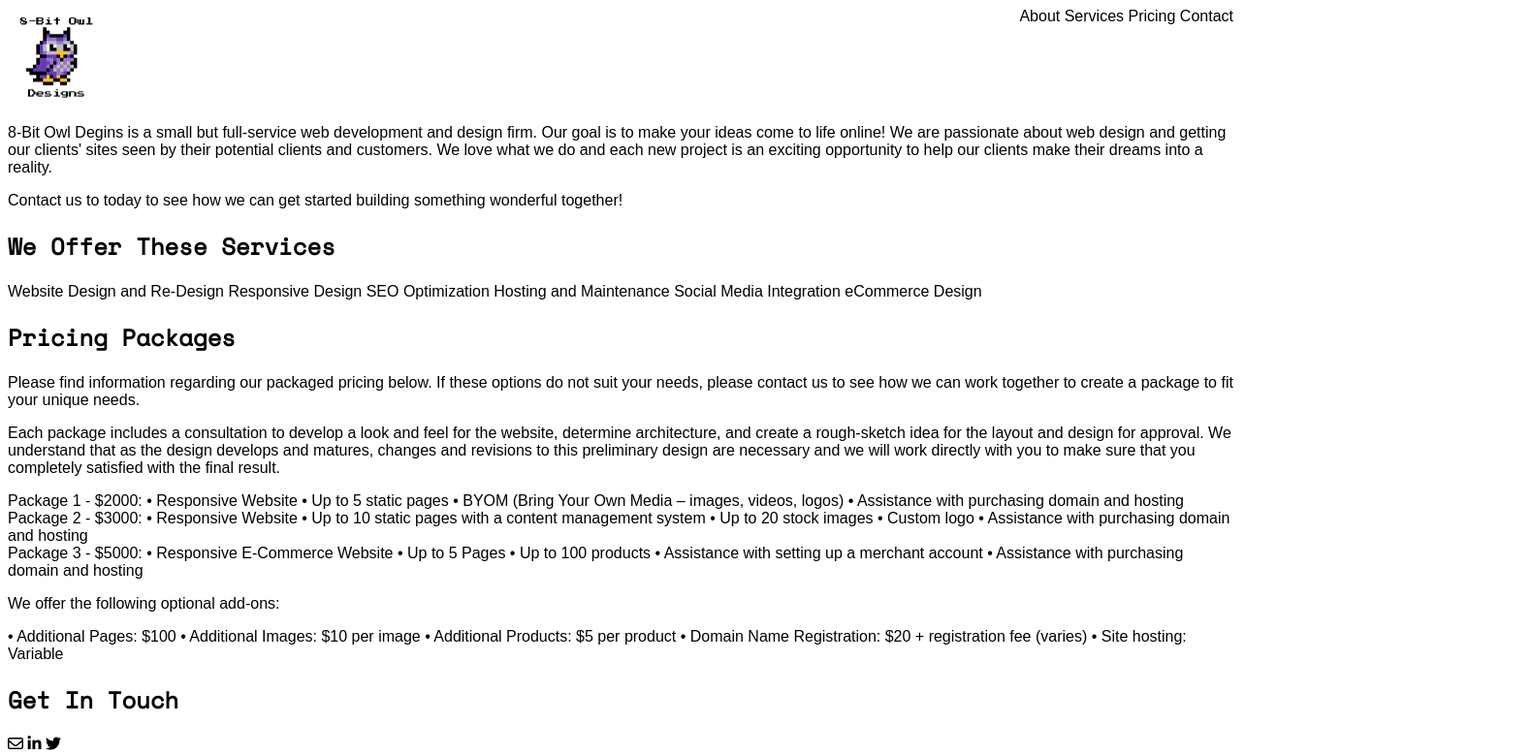
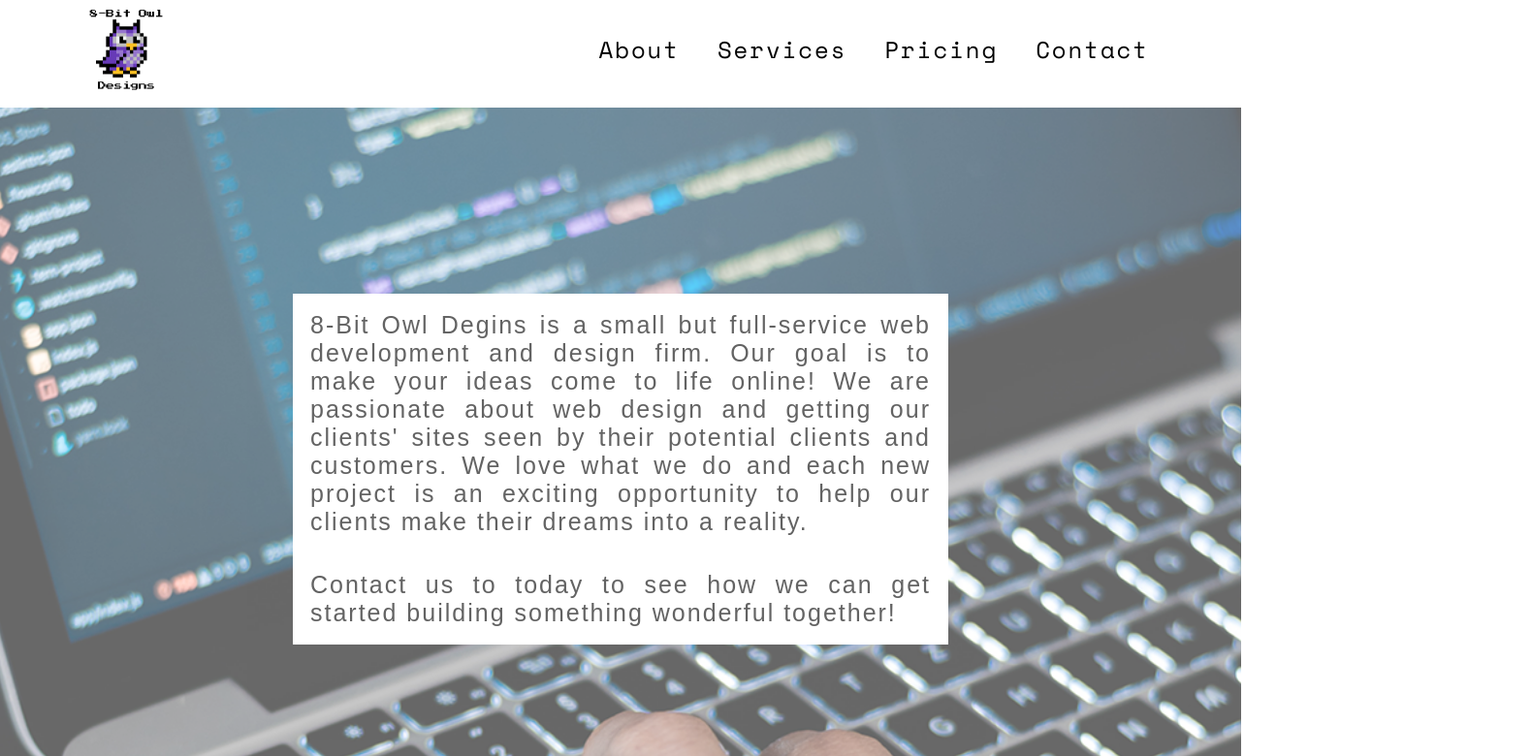
Before and after one commit to BrookesCodeStuff/8bitowl, a plain HTML site: page index.html in a window 1280 px wide. Shown: the top 780 px of the page at 97% size, 1580 px wide, since content can reach past the window. Drawn offline with nearby package versions, Linux system fonts and the light colour scheme.

Commit message:
Added images and parallax

```diff
--- a/css/style.css
+++ b/css/style.css
@@ -1,11 +1,38 @@
-@import url('https://fonts.googleapis.com/css2?family=Space+Mono&display=swap');
+@import url("https://fonts.googleapis.com/css2?family=Space+Mono&display=swap");
 
-body {
+body,
+html,
+main {
   font-family: Arial, Helvetica, sans-serif;
+  font-size: 18px;
+  height: 100%;
+  margin: 0;
+  font-size: 25px;
+  letter-spacing: 2px;
+}
+
+header {
+  width: 100vw;
+  position: fixed;
+  background-color: white;
+}
+
+#logo {
+  float: left;
+  margin-left: 10vh;
 }
 
 nav {
   float: right;
+  height: 110px;
+  margin-right: 10vh;
+}
+
+.nav-link {
+  position: relative;
+  top: 30%;
+  padding: 15px;
+  font-size: x-large;
 }
 
 a {
@@ -13,6 +40,136 @@ a {
   color: black;
 }
 
-h1 {
+h1,
+.nav-link {
   font-family: "Space Mono", monospace;
 }
+
+main {
+  top: 111px;
+  position: relative;
+  z-index: -1;
+  clear: both;
+}
+
+#about,
+#services,
+#pricing,
+#contact {
+  position: relative;
+  opacity: 0.65;
+  background-attachment: fixed;
+  background-position: center;
+  background-repeat: no-repeat;
+  background-size: cover;
+}
+
+#about {
+  background-image: url(../images/about.png);
+  min-height: 100%;
+}
+
+.about-text {
+  position: relative;
+  left: 0;
+  top: 15vw;
+  width: 100%;
+  color: #000;
+}
+
+.about-text p {
+  width: 50vw;
+  margin: 0 auto;
+  background-color: #fff;
+  color: #111;
+  padding: 18px;
+  text-align: justify;
+}
+
+#services {
+  background-image: url(../images/services.png);
+  min-height: 600px;
+}
+
+.caption {
+  position: absolute;
+  left: 0;
+  top: 50%;
+  width: 100%;
+  text-align: center;
+  font-variant: small-caps;
+  font-size: xx-large;
+  letter-spacing: 2px;
+}
+
+.services {
+  width: 100%;
+  text-align: center;
+  margin: 20px;
+}
+
+.services-text {
+  color: #111;
+  background-color: #fff;
+  width: 50%;
+  margin: 0 auto;
+  display: grid;
+  grid-template-columns: repeat(3, 1fr);
+}
+
+.services-text span {
+  padding: 20px;
+  text-align: center;
+}
+
+span i {
+  font-size: 100px;
+  padding-bottom: 20px;
+}
+
+#pricing {
+  background-image: url(../images/packages.png);
+  min-height: 600px;
+}
+
+.pricing {
+  width: 100%;
+  padding: 0 150px;
+}
+
+.pricing-text {
+  width: 80%;
+  text-align: justify;
+}
+
+.cards-container {
+  display: grid;
+  grid-template-columns: repeat(3, 1fr);
+}
+
+.pkg-card {
+  margin: 10px;
+  padding: 10px;
+  border: 1px solid black;
+}
+
+.card-title {
+  width: 100%;
+  text-align: center;
+}
+
+.card-list {
+  list-style-type: none;
+}
+
+.card-list > li {
+  padding: 5px;
+}
+
+.price {
+  vertical-align: text-bottom;
+}
+
+#contact {
+  background-image: url(../images/contact.png);
+}
--- a/index.html
+++ b/index.html
@@ -17,82 +17,115 @@
 
 <body>
   <header id="top">
-    <a href="#top"><img src="/images/8bitowl_logo.png" alt="8-Bit Owl Designs logo" height="100"></a>
+    <a href="#top"><img src="/images/8bitowl_logo.png"
+        alt="8-Bit Owl Designs logo"
+        height="100"
+        id="logo"></a>
     <nav>
-      <a href="#about">About</a>
-      <a href="#services">Services</a>
-      <a href="#pricing">Pricing</a>
-      <a href="#contact">Contact</a>
+      <a href="#about"
+        class="nav-link">About</a>
+      <a href="#services"
+        class="nav-link">Services</a>
+      <a href="#pricing"
+        class="nav-link">Pricing</a>
+      <a href="#contact"
+        class="nav-link">Contact</a>
     </nav>
   </header>
 
   <main>
     <section id="about">
+      <div class="about-text">
         <p>8-Bit Owl Degins is a small but full-service web development and design firm. Our goal is to make
-        your ideas come to life online! We are passionate about web design and getting our clients' sites seen
+          your ideas come to life online! We are passionate about web design and getting our clients' sites
+          seen
           by their potential clients and customers. We love what we do and each new project is an exciting
           opportunity to help our clients make their dreams into a reality.</p>
 
         <p>Contact us to today to see how we can get started building something wonderful together!</p>
+      </div>
     </section>
 
     <section id="services">
-      <h1>We Offer These Services</h1>
-      Website Design and Re-Design
-      Responsive Design
-      SEO Optimization
-      Hosting and Maintenance
-      Social Media Integration
-      eCommerce Design
+      <h1 class="caption border">We Offer These Services</h1>
     </section>
 
+    <div class="services">
+      <div class="services-text">
+        <span><i class="fas fa-palette"></i><br>Website Design and Re-Design</span>
+        <span><i class="fas fa-mobile-alt"></i><br>Responsive Design</span>
+        <span><i class="fas fa-search-dollar"></i><br>SEO Optimization</span>
+        <span><i class="fas fa-tools"></i><br>Hosting and Maintenance</span>
+        <span><i class="far fa-thumbs-up"></i><br>Social Media Integration</span>
+        <span><i class="fas fa-shopping-cart"></i><br>eCommerce Design</span>
+      </div>
+    </div>
+
     <section id="pricing">
-      <h1>Pricing Packages</h1>
+      <h1 class="caption">Pricing Packages</h1>
+    </section>
+
+    <div class="pricing">
+      <div class="pricing-text">
         <p>Please find information regarding our packaged pricing below. If these options do not suit your
-        needs, please contact us to see how we can work together to create a package to fit your unique needs.
+          needs, please contact us to see how we can work together to create a package to fit your unique
+          needs.
         </p>
 
         <p>Each package includes a consultation to develop a look and feel for the website, determine
           architecture, and create a rough-sketch idea for the layout and design for approval. We understand
           that as the design develops and matures, changes and revisions to this preliminary design are
-        necessary and we will work directly with you to make sure that you completely satisfied with the final
+          necessary and we will work directly with you to make sure that you completely satisfied with the
+          final
           result.</p>
 
+        <div class="cards-container">
           <div class="pkg-card">
-        Package 1 - $2000:
-        • Responsive Website
-        • Up to 5 static pages
-        • BYOM (Bring Your Own Media – images, videos, logos)
-        • Assistance with purchasing domain and hosting
+            <div class="card-title">Package One</div>
+            <ul class="card-list">
+              <li>Responsive Website</li>
+              <li>Up to 5 static pages</li>
+              <li>BYOM (Bring Your Own Media – images, videos, logos)</li>
+              <li>Assistance with purchasing domain and hosting</li>
+            </ul>
+            <div class="price">$2000</div>
           </div>
 
           <div class="pkg-card">
-        Package 2 - $3000:
-        • Responsive Website
-        • Up to 10 static pages with a content management system
-        • Up to 20 stock images
-        • Custom logo
-        • Assistance with purchasing domain and hosting
+            <div class="card-title">Package Two</div>
+            <ul class="card-list">
+              <li>Responsive Website</li>
+              <li>Up to 10 static pages with a content management system</li>
+              <li>Up to 20 stock images</li>
+              <li>Custom logo</li>
+              <li>Assistance with purchasing domain and hosting</li>
+            </ul>
+            <div class="price">$3000</div>
           </div>
 
           <div class="pkg-card">
-        Package 3 - $5000:
-        • Responsive E-Commerce Website
-        • Up to 5 Pages
-        • Up to 100 products
-        • Assistance with setting up a merchant account
-        • Assistance with purchasing domain and hosting
+            <div class="card-title">Package Three</div>
+            <ul class="card-list">
+              <li>Responsive E-Commerce Website</li>
+              <li>Up to 5 Pages</li>
+              <li>Up to 100 products</li>
+              <li>Assistance with setting up a merchant account</li>
+              <li>Assistance with purchasing domain and hosting</li>
+            </ul>
+            <div class="price">$5000</div>
+          </div>
         </div>
 
         <p>We offer the following optional add-ons:</p>
-      • Additional Pages: $100
-      • Additional Images: $10 per image
-      • Additional Products: $5 per product
-      • Domain Name Registration: $20 + registration fee (varies)
-      • Site hosting: Variable
-
-
-    </section>
+        <ul>
+          <li>Additional Pages: $100</li>
+          <li>Additional Images: $10 per image</li>
+          <li>Additional Products: $5 per product</li>
+          <li>Domain Name Registration: $20 + registration fee (varies)</li>
+          <li>Site hosting: Variable</li>
+        </ul>
+      </div>
+    </div>
 
     <section id="contact">
       <h1>Get In Touch</h1>
```
Also changed, not shown: images/about.png (added), images/contact.png (added), images/packages.png (added), images/services.png (added). Lines whose indentation alone changed are shown as unchanged.
